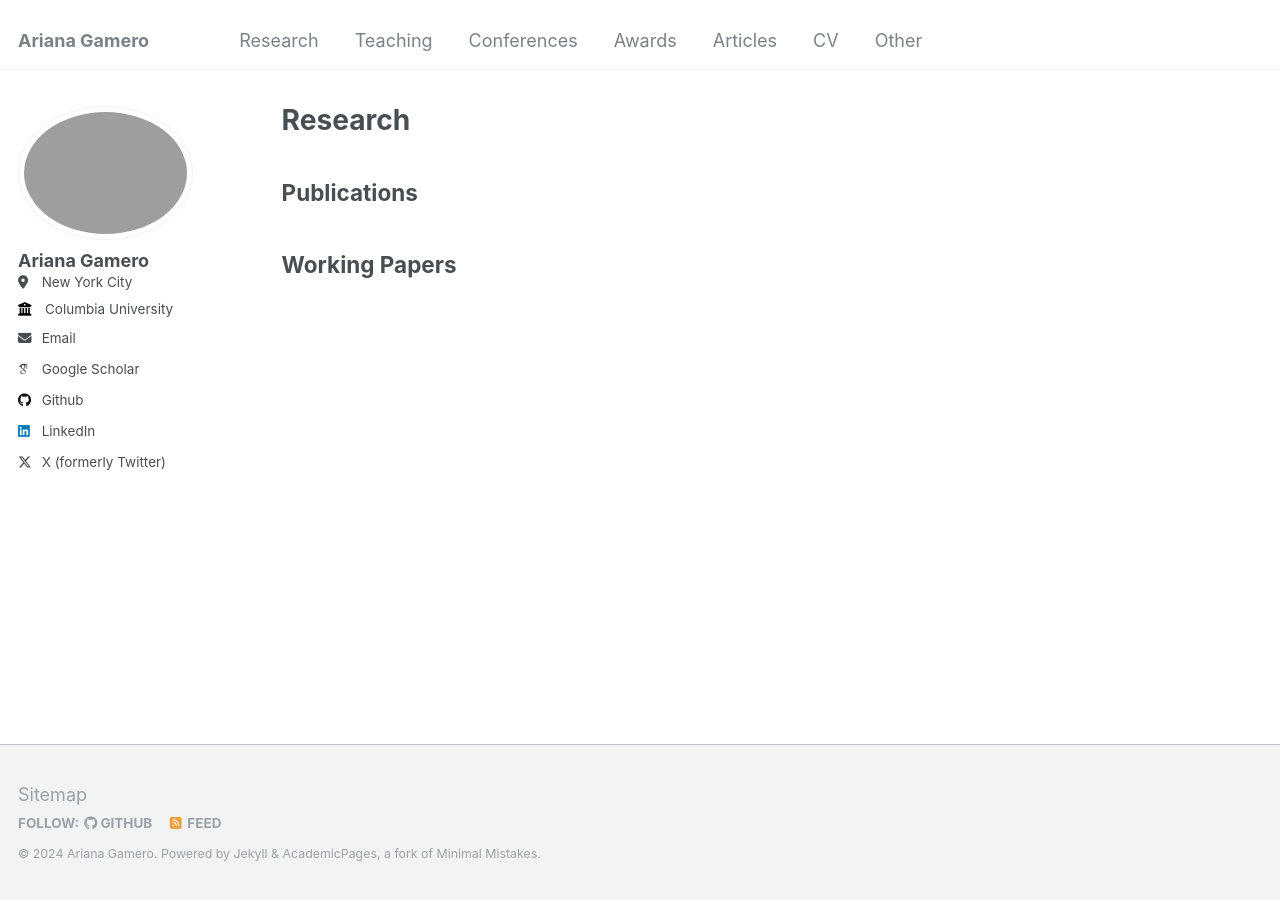
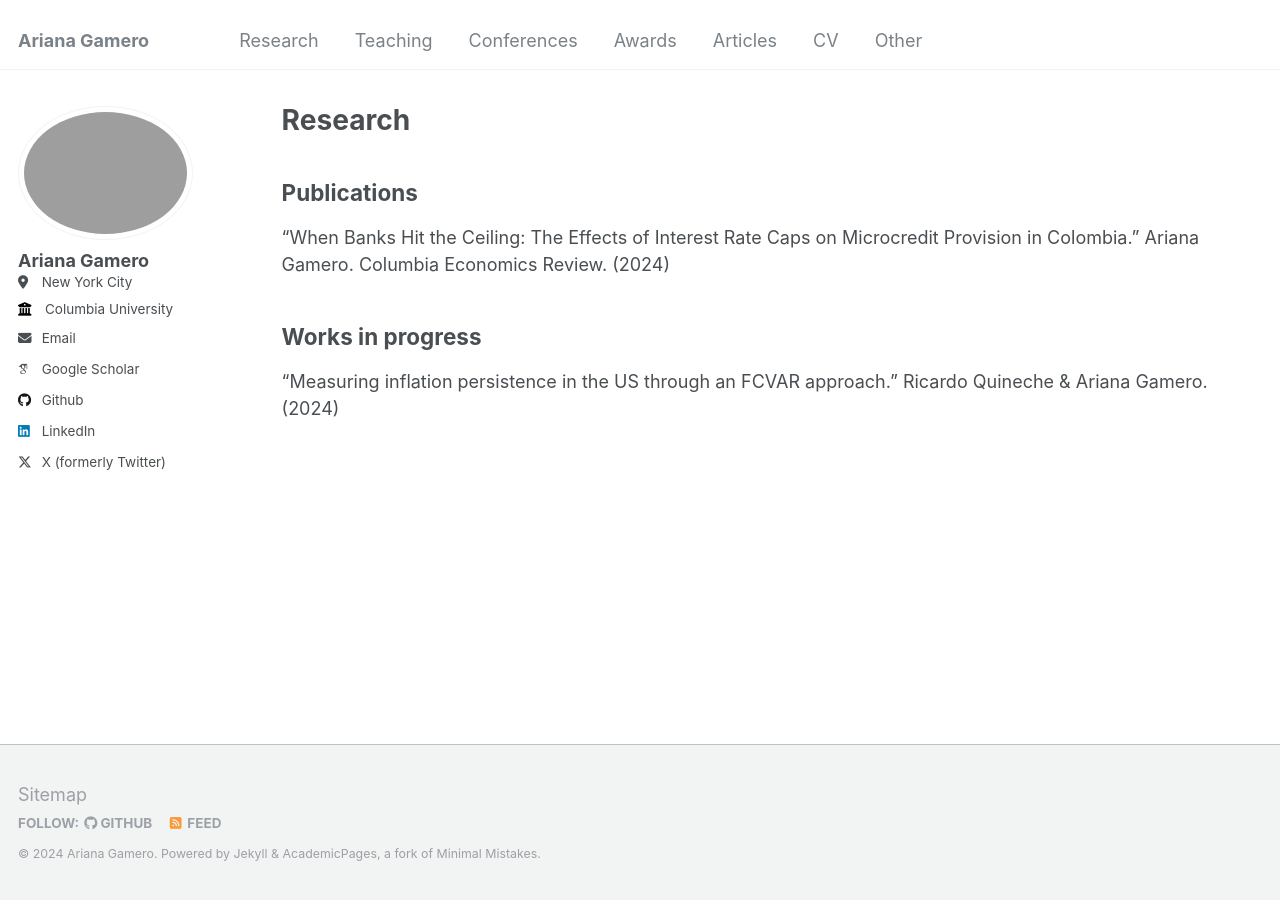
Before and after one commit to arianagamero11/arianagamero11.github.io, a Jekyll site: the page built from _pages/research.md, in a window 1280 px wide. Built offline with Jekyll 4.4.1, drawn with Linux system fonts in a browser that asks for light colours; some web fonts are replaced.

Commit message:
Update research.md

```diff
--- a/_pages/research.md
+++ b/_pages/research.md
@@ -12,5 +12,8 @@ author_profile: true
 {% endfor %}
 
 ## Publications
+“When Banks Hit the Ceiling: The Effects of Interest Rate Caps on Microcredit Provision in Colombia.” Ariana Gamero. Columbia Economics Review. (2024)
 
-## Working Papers
+
+## Works in progress
+"Measuring inflation persistence in the US through an FCVAR approach." Ricardo Quineche & Ariana Gamero. (2024)
```
